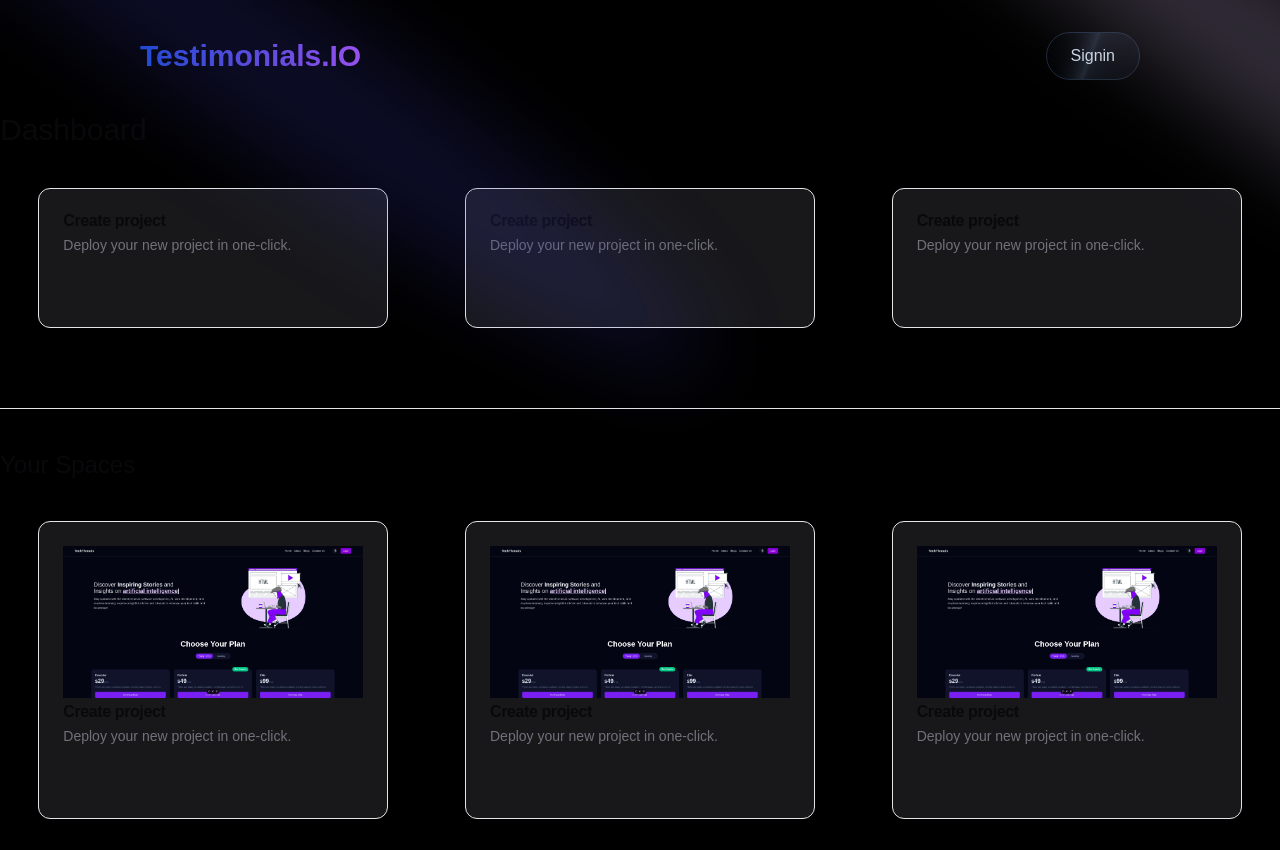
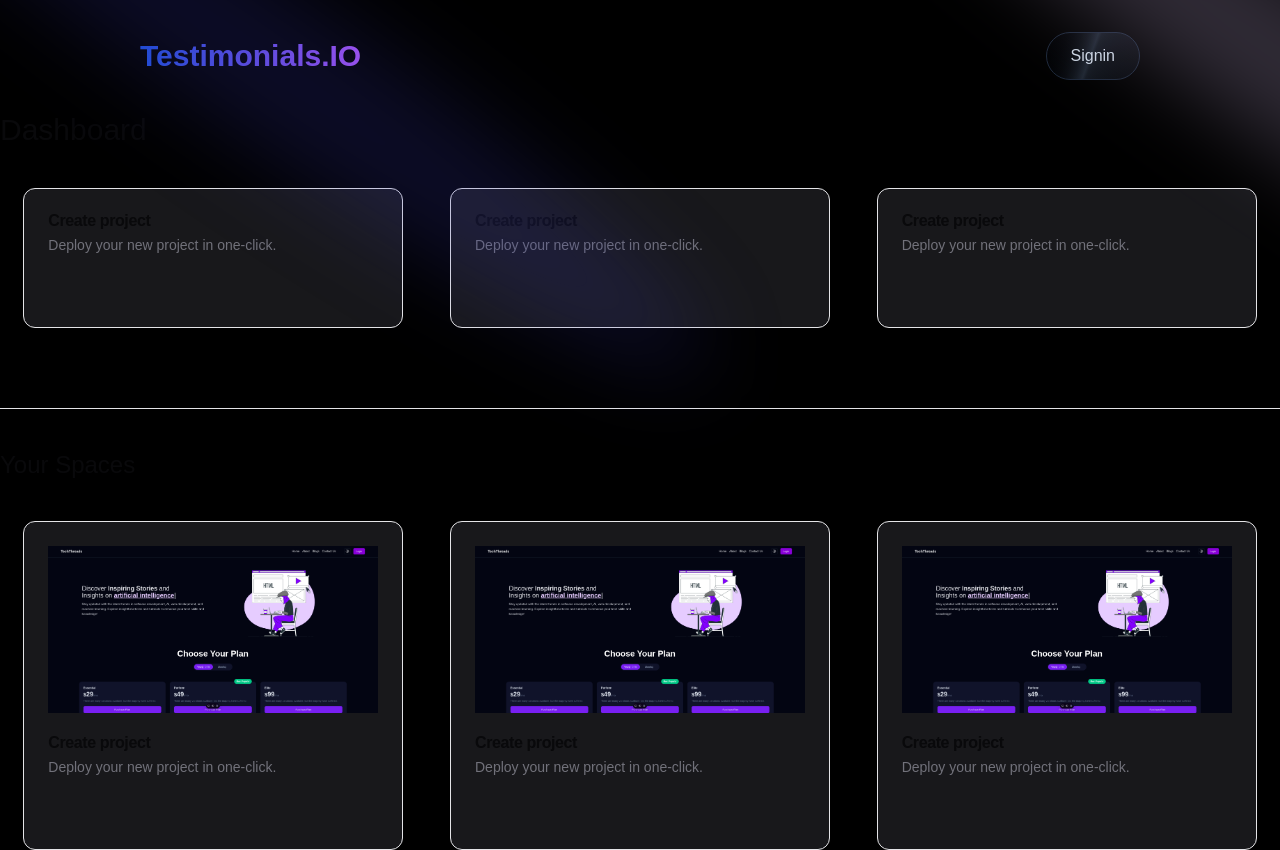
Before and after one commit to sofisalmanarif/testimonial, a Next.js app: page /dashboard in a window 1280 px wide. Shown: the top 850 px of the page. Before the commit the page ends 819 px from the top, so only its background shows below. Built offline with nearby package versions, Linux system fonts and the light colour scheme.

Commit message:
few more ui changes in dashboard

```diff
--- a/src/app/(dashboard)/dashboard/page.tsx
+++ b/src/app/(dashboard)/dashboard/page.tsx
@@ -6,7 +6,7 @@ const Page = () => {
     <main className='container mx-auto max-w-7xl flex-col flex gap-10'>
       <h1 className='text-3xl'>Dashboard</h1>
       <section className=' border-b pb-20 grid grid-cols-3 justify-items-center'>
-      <DashboardCard/>
+      <DashboardCard />
       <DashboardCard/>
       <DashboardCard/>
       </section>
--- a/src/components/DashboardCard.tsx
+++ b/src/components/DashboardCard.tsx
@@ -17,9 +17,9 @@ interface CardPropType{
 
 export function DashboardCard(props:CardPropType) {
   return (
-    <Card className="w-[350px] backdrop-blur-3xl bg-zinc-900">
+    <Card className="w-[380px] backdrop-blur-3xl bg-zinc-900">
       <CardHeader>
-        {props.image&& <Image alt="Soryy" height={100} width={340} src={'/techThreads.png'}/>}
+        {props.image&& <Image alt="Soryy" height={100} width={340} className="mb-4" src={'/techThreads.png'}/>}
         <CardTitle>Create project</CardTitle>
         <CardDescription>Deploy your new project in one-click.</CardDescription>
       </CardHeader>
```
